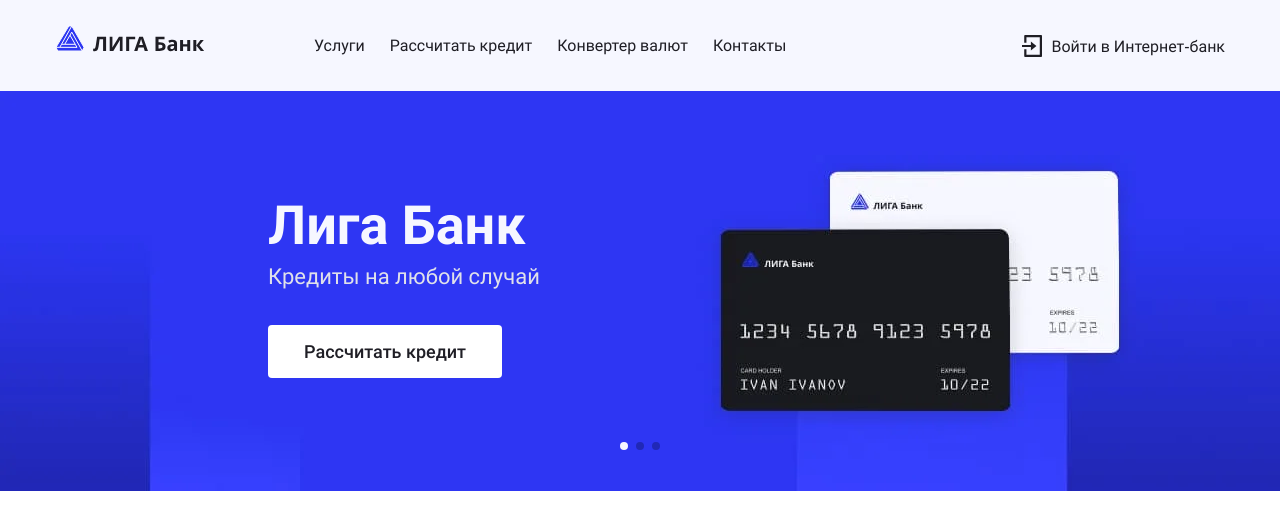
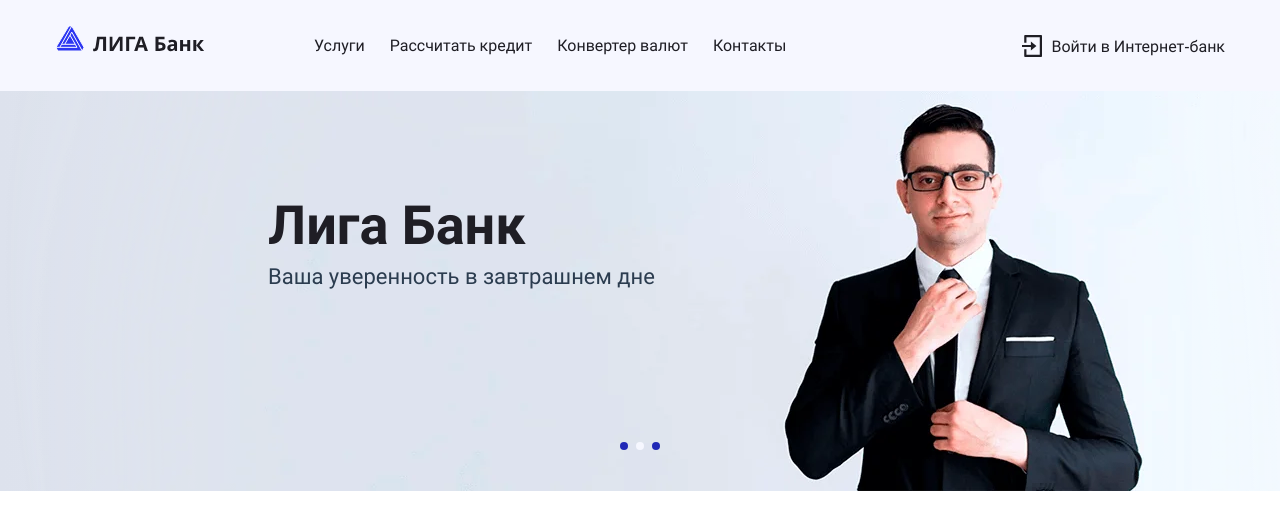
Before and after one commit to pestrige/korovin_ligabank2, a React (Create React App) app: page / in a window 1280 px wide. Shown: the top 530 px of the page. Built offline with nearby package versions, Linux system fonts and the light colour scheme.

Commit message:
Исправляет меню

```diff
--- a/src/components/main-nav/main-nav.jsx
+++ b/src/components/main-nav/main-nav.jsx
@@ -24,6 +24,7 @@
   opacity: 1;
   visibility: visible;
   transition: opacity 0.3s;
+  z-index: 2;
   @media (max-width: ${BreakPoint.MAX_PHONE}px) {
     opacity: ${({isOpen}) => isOpen ? '1' : '0'};
     visibility: ${({isOpen}) => isOpen ? 'visible' : 'hidden'};
--- a/src/components/slider/slider.jsx
+++ b/src/components/slider/slider.jsx
@@ -16,7 +16,7 @@
   return (
     <Swiper
       centeredSlides
-      // autoplay={{ delay: 4000, disableOnInteraction: false }}
+      autoplay={{ delay: 4000, disableOnInteraction: false }}
       pagination={{clickable: true}}
     >
       {slides.map((slide) => (
```
